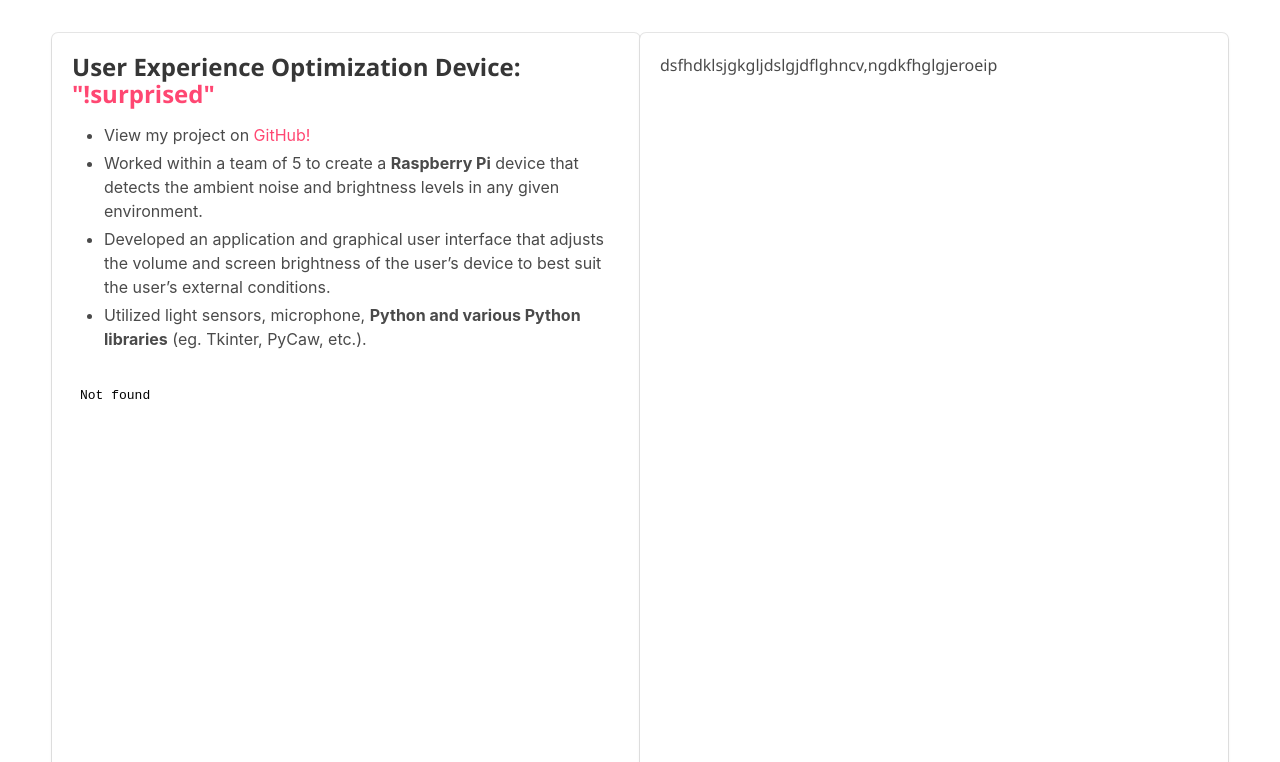
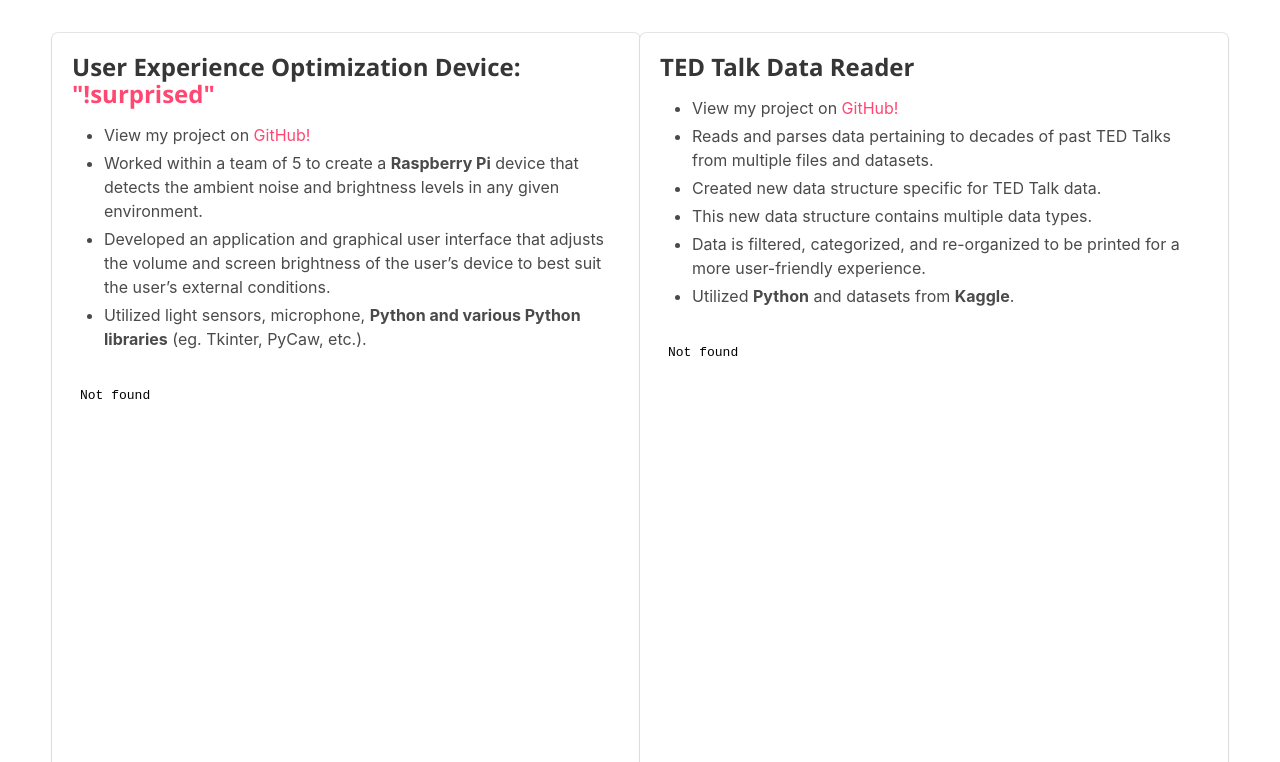
Before and after one commit to JenTat/JenTat.github.io, a plain HTML site: page projectsPage.html in a window 1280 px wide. Shown: the part 258-1020 px from the top of the page. Drawn offline with nearby package versions, Linux system fonts and the light colour scheme.

Commit message:
Update projectsPage.html

```diff
--- a/projectsPage.html
+++ b/projectsPage.html
@@ -101,7 +101,7 @@
        <div class="tile is-ancestor">
   	  <div class="tile is-child box">
  <div class="content is-normal">
-   	     <h3>User Experience Optimization Device: <a style="color:#ff4772" href="https://github.com/not-surprised" target="_blank">"!surprised"</a></h1>
+   	     <h3>User Experience Optimization Device: <a style="color:#ff4772" href="https://github.com/not-surprised" target="_blank">"!surprised"</a></h3>
 
     <ul>
       <li>View my project on <a style="color:#ff4772" href="https://github.com/not-surprised" target="_blank">GitHub!</a></li>
@@ -121,7 +121,21 @@
 -->
   	  </div>
  	  <div class="tile is-child box">
-   	     <h1>dsfhdklsjgkgljdslgjdflghncv,ngdkfhglgjeroeip</h1>
+ <div class="content is-normal">
+   	     <h3>TED Talk Data Reader</h3>
+
+    <ul>
+      <li>View my project on <a style="color:#ff4772" href="https://github.com/JenTat/readingAndParsingTEDTalkData" target="_blank">GitHub!</a></li>
+      <li>Reads and parses data pertaining to decades of past TED Talks from multiple files and datasets.</li>
+      <li>Created new data structure specific for TED Talk data.</li>
+      <li>This new data structure contains multiple data types.</li>
+      <li>Data is filtered, categorized, and re-organized to be printed for a more user-friendly experience.</li>
+      <li>Utilized <b>Python</b> and datasets from <b>Kaggle</b>.</li>
+    </ul>
+  </div>
+<figure class="image is-4by5 tile is-child">
+  <iframe class="has-ratio" src="Data Parsing Assignment.pdf"></iframe>
+</figure>
   	  </div>
   </div>
 
```
